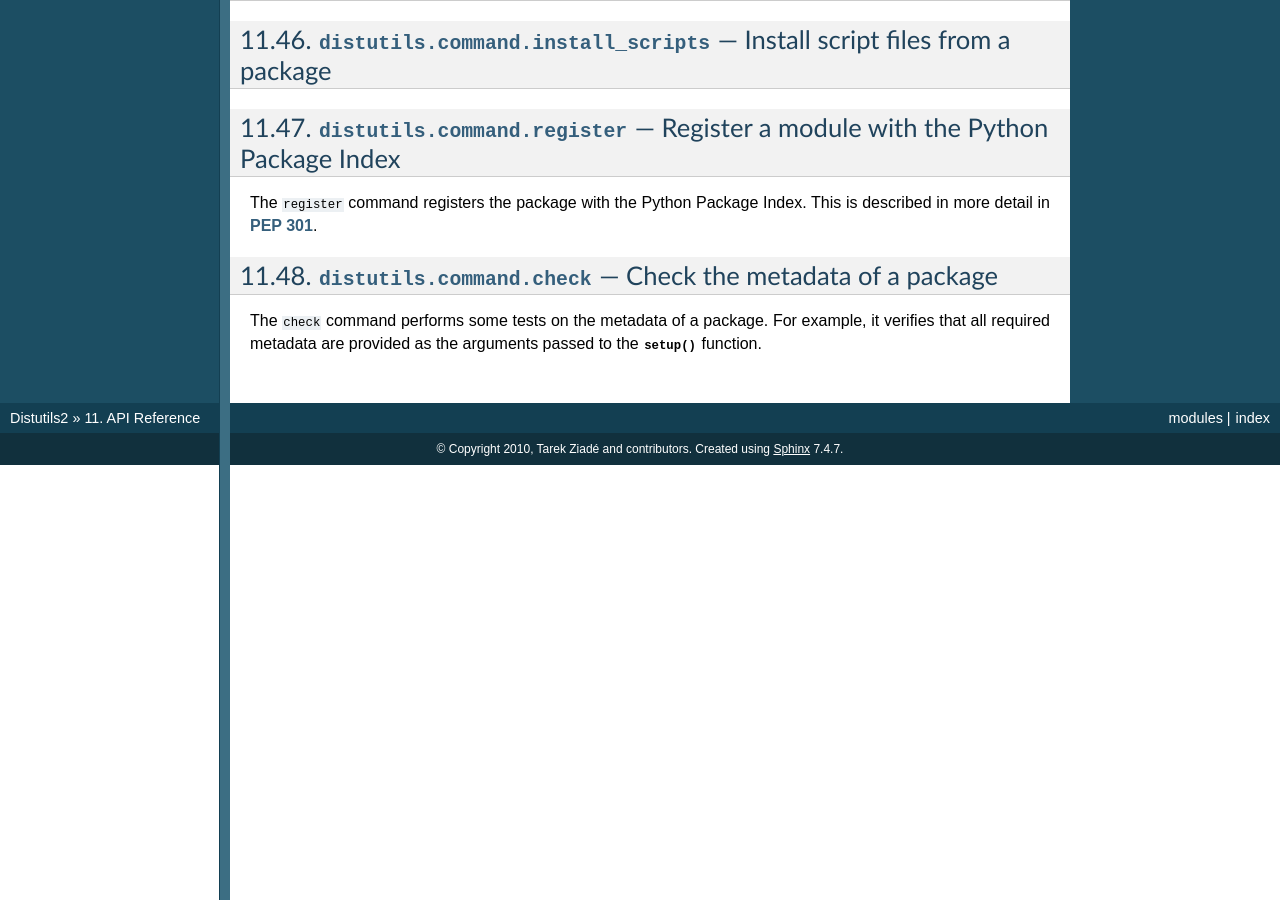
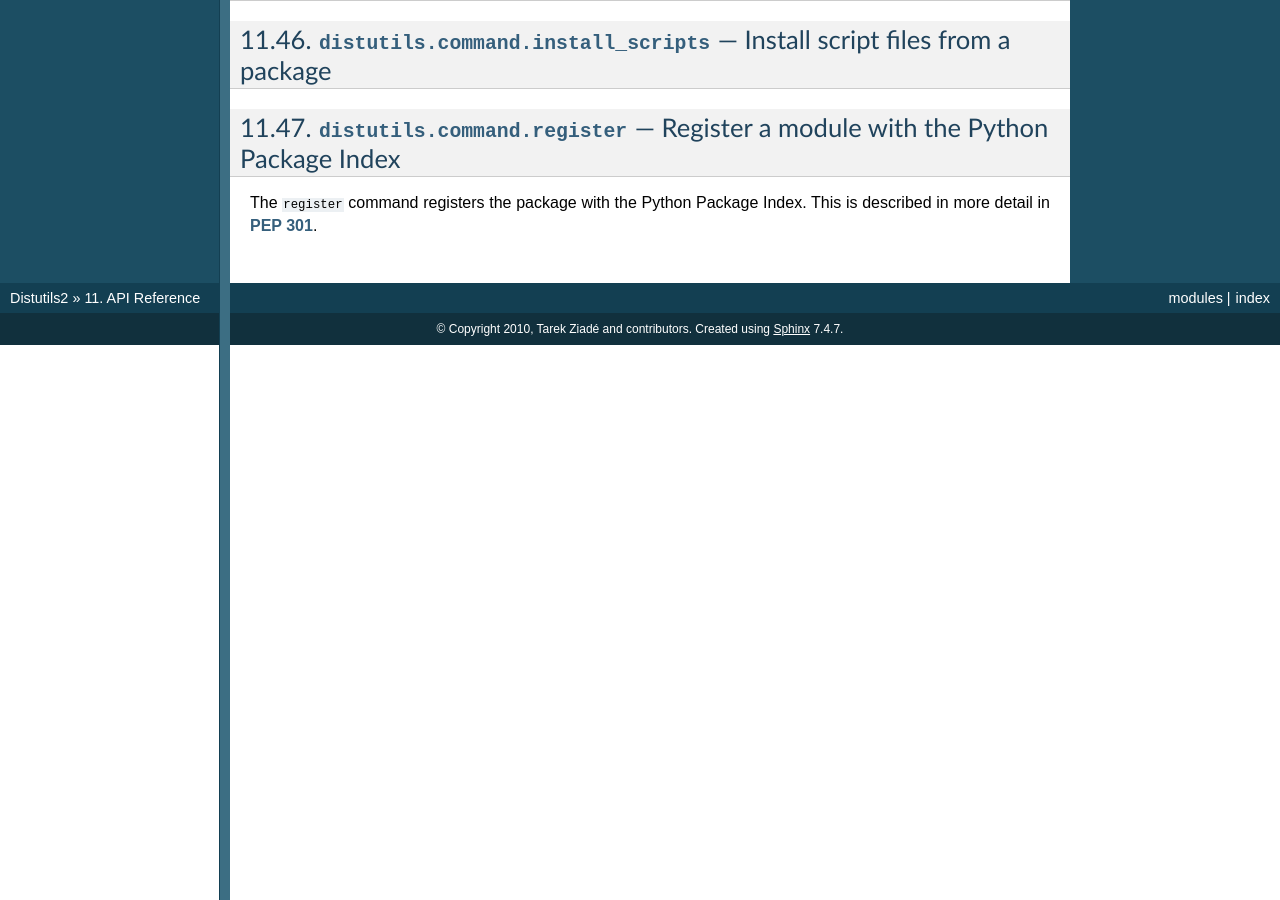
Before and after one commit to crateio/distutils2, a Sphinx documentation site: the page built from docs/source/apiref.rst, in a window 1280 px wide and 900 px high, scrolled down 23630 px. Built offline with Sphinx 7.4.7, drawn with Linux system fonts in a browser that asks for light colours; pages that are not in the unit, such as notebooks, are missing from menus; some of the changed text lies outside the part shown.

Commit message:
Remove a duplicated section

```diff
--- a/docs/source/apiref.rst
+++ b/docs/source/apiref.rst
@@ -2003,14 +2003,3 @@ The ``register`` command registers the package with the Python Package  Index.
 This is described in more detail in :PEP:`301`.
 
 .. % todo
-
-:mod:`distutils.command.check` --- Check the metadata of a package
-==================================================================
-
-.. module:: distutils.command.check
-   :synopsis: Check the metadata of a package
-
-
-The ``check`` command performs some tests on the metadata of a package.
-For example, it verifies that all required metadata are provided as
-the arguments passed to the :func:`setup` function.
```
